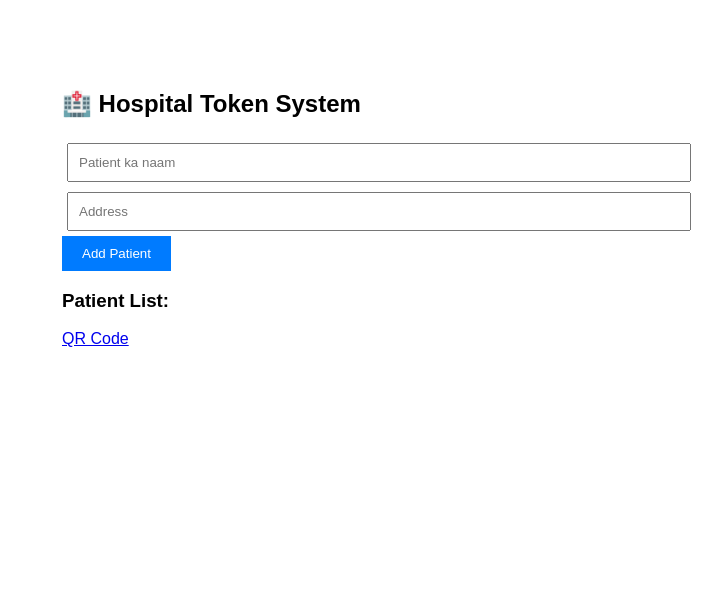
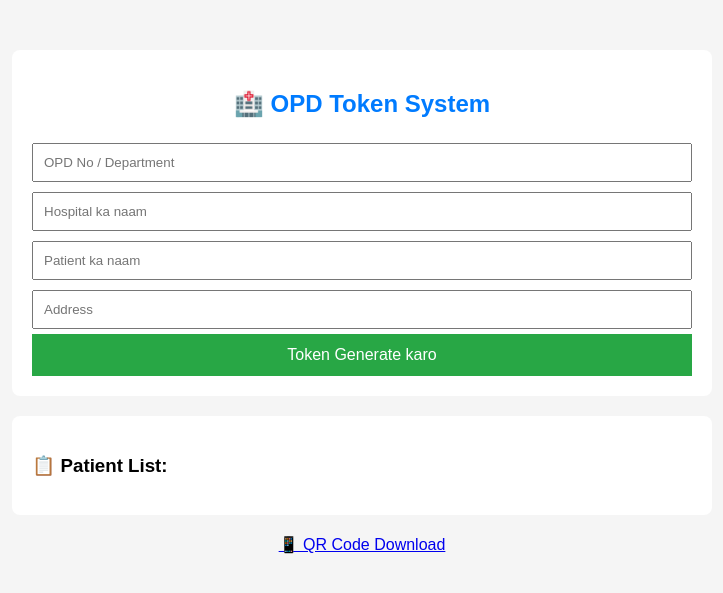
Before and after one commit to Yadav887978/hospital-token, a Flask app: page / in a window 1280 px wide. Shown: the top 593 px of the page, without its empty margins (278-1001 px from the left). Run offline with Flask 3, Linux system fonts and the light colour scheme.

Commit message:
Update index.html

```diff
--- a/templates/index.html
+++ b/templates/index.html
@@ -1,17 +1,21 @@
 <!DOCTYPE html>
 <html>
 <head>
-    <title>Hospital Token</title>
+    <title>Hospital Token System</title>
     <style>
-        body {font-family: Arial; max-width: 600px; margin: 50px auto; padding: 20px;}
-        input {padding: 10px; margin: 5px; width: 100%;}
-        button {padding: 10px 20px; background: #007bff; color: white; border: none; cursor: pointer;}
-       .patient {border: 1px solid #ddd; padding: 10px; margin: 5px 0;}
-       .flash {background: #d4edda; padding: 10px; margin: 10px 0;}
+        body {font-family: Arial; max-width: 700px; margin: 30px auto; padding: 20px; background: #f5f5f5;}
+       .box {background: white; padding: 20px; border-radius: 8px; margin-bottom: 20px;}
+        input {padding: 10px; margin: 5px 0; width: 100%; box-sizing: border-box;}
+        button {padding: 12px 20px; background: #28a745; color: white; border: none; cursor: pointer; width: 100%; font-size: 16px;}
+       .patient {border-left: 4px solid #007bff; background: white; padding: 12px; margin: 8px 0;}
+       .token {font-size: 20px; font-weight: bold; color: #dc3545;}
+       .flash {background: #d4edda; padding: 10px; margin: 10px 0; border-radius: 5px;}
+        h2 {color: #007bff; text-align: center;}
     </style>
 </head>
 <body>
-    <h2>🏥 Hospital Token System</h2>
+    <div class="box">
+        <h2>🏥 OPD Token System</h2>
 
         {% with messages = get_flashed_messages() %}
           {% if messages %}
@@ -20,18 +24,27 @@
         {% endwith %}
 
         <form method="POST">
-        <input type="text" name="name" placeholder="Patient ka naam" required>
+            <input type="text" name="opd" placeholder="OPD No / Department" required>
+            <input type="text" name="hospital_name" placeholder="Hospital ka naam" required>
+            <input type="text" name="patient_name" placeholder="Patient ka naam" required>
             <input type="text" name="address" placeholder="Address" required>
-        <button type="submit">Add Patient</button>
+            <button type="submit">Token Generate karo</button>
         </form>
+    </div>
 
-    <h3>Patient List:</h3>
+    <div class="box">
+        <h3>📋 Patient List:</h3>
         {% for p in patients %}
             <div class="patient">
-            <b>#{{ p.id }}</b> {{ p.name }} - {{ p.hospital_address }}
+                <span class="token">Token #{{ p.id }}</span> |
+                <b>OPD:</b> {{ p.opd }} |
+                <b>Hospital:</b> {{ p.hospital_name }} |
+                <b>Patient:</b> {{ p.patient_name }} |
+                <b>Address:</b> {{ p.address }}
             </div>
         {% endfor %}
+    </div>
 
-    <p><a href="/qr">QR Code</a></p>
+    <center><a href="/qr" target="_blank">📱 QR Code Download</a></center>
 </body>
 </html>
```
Lines whose indentation alone changed are shown as unchanged.
